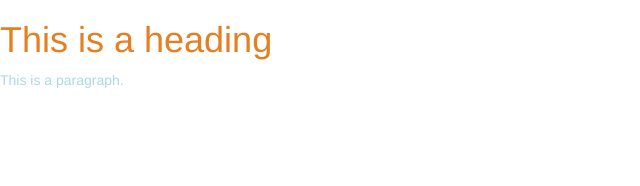
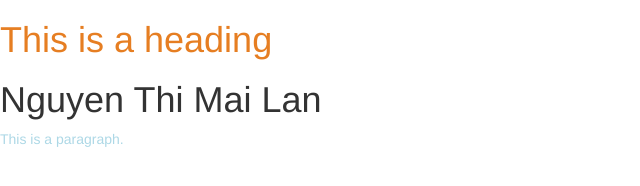
Before and after one commit to hanductoan/DevFest17Web, a website: page temp-index.html in a window 1280 px wide. Shown: the whole page, without its empty margins (0-640 px from the left). Drawn offline with Linux system fonts and the light colour scheme.

Commit message:
This is a commit, let's commit baby!

```diff
--- a/temp-index.html
+++ b/temp-index.html
@@ -8,6 +8,7 @@
 <body>
 
     <h1 id="header1">This is a heading</h1>
+    <h1 id="mailan">Nguyen Thi Mai Lan</h1>
     <p id="header2">This is a paragraph.</p>
 
 </body>
```
Also changed, not shown: index.html (+1 -1 lines).
